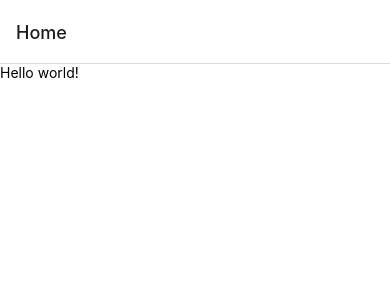
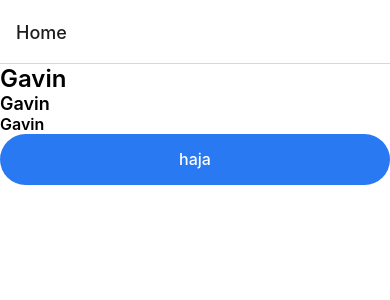
Before and after one commit to zhuodp/DonationApp, a React Native app: screen / in a window 390 px wide. Shown: the top 300 px of the page. Built offline with nearby package versions, Linux system fonts and the light colour scheme.

Commit message:
ADD: basic header and button components

```diff
--- /dev/null
+++ b/components/Button/Button.js
@@ -0,0 +1,31 @@
+import React from 'react';
+import {Pressable, Text} from 'react-native';
+import PropTypes from 'prop-types';
+import style from './style';
+
+const Button = props => {
+  return (
+    <Pressable
+      disabled={props.isDisabled}
+      style={[
+        style.donateButton,
+        props.isDisabled && style.donateButtonDisabled,
+      ]}
+      onPress={() => props.onPress()}>
+      <Text style={style.donateButtonTitle}>{props.title}</Text>
+    </Pressable>
+  );
+};
+
+Button.default = {
+  isDisabled: false,
+  onPress: () => {},
+};
+
+Button.propTypes = {
+  title: PropTypes.string.isRequired,
+  isDisabled: PropTypes.bool,
+  onPress: PropTypes.func,
+};
+
+export default Button;
--- /dev/null
+++ b/components/Button/style.js
@@ -0,0 +1,23 @@
+import {StyleSheet} from 'react-native';
+
+const style = StyleSheet.create({
+  donateButton: {
+    backgroundColor: '#2979F2',
+    paddingVertical: 16,
+    justifyContent: 'center',
+    borderRadius: 50,
+  },
+  donateButtonDisabled: {
+    opacity: 0.5,
+  },
+  donateButtonTitle: {
+    fontFamily: 'Inter',
+    fontSize: 16,
+    fontWeight: '500',
+    lineHeight: 19,
+    color: 'white',
+    textAlign: 'center',
+  },
+});
+
+export default style;
--- /dev/null
+++ b/components/Header/Header.js
@@ -0,0 +1,38 @@
+import React from 'react';
+
+import {View, Text} from 'react-native';
+import PropTypes from 'prop-types';
+import style from './style';
+
+const Header = props => {
+  const styleToApply = () => {
+    switch (props.type) {
+      case 1:
+        return style.title1;
+      case 2:
+        return style.title2;
+      case 3:
+        return style.title3;
+      default:
+        return style.title1;
+    }
+  };
+
+  return (
+    <View>
+      <Text style={styleToApply(props.type)}>{props.title}</Text>
+    </View>
+  );
+};
+
+Header.default = {
+  title: '',
+  type: 1,
+};
+
+Header.propTypes = {
+  title: PropTypes.string,
+  type: PropTypes.number,
+};
+
+export default Header;
--- /dev/null
+++ b/components/Header/style.js
@@ -0,0 +1,24 @@
+import {StyleSheet} from 'react-native';
+
+const style = StyleSheet.create({
+  title1: {
+    fontFamily: 'Inter',
+    fontSize: 24,
+    lineHeight: 29,
+    fontWeight: '600',
+  },
+  title2: {
+    fontFamily: 'Inter',
+    fontSize: 18,
+    lineHeight: 22,
+    fontWeight: '600',
+  },
+  title3: {
+    fontFamily: 'Inter',
+    fontSize: 16,
+    lineHeight: 19,
+    fontWeight: '600',
+  },
+});
+
+export default style;
--- a/navigation/MainNavigation.js
+++ b/navigation/MainNavigation.js
@@ -8,7 +8,7 @@ const Stack = createStackNavigator();
 const MainNavigation = () => {
   return (
     <Stack.Navigator>
-      <Stack.Screen name='Home' component={Home} />
+      <Stack.Screen name={Routes.Home} component={Home} />
     </Stack.Navigator>
   );
 };
--- a/package.json
+++ b/package.json
@@ -13,6 +13,7 @@
     "@react-native-masked-view/masked-view": "^0.3.1",
     "@react-navigation/native": "^6.1.18",
     "@react-navigation/stack": "^6.4.1",
+    "prop-types": "^15.8.1",
     "react": "18.3.1",
     "react-native": "0.75.4",
     "react-native-device-info": "^13.0.0",
--- a/screen/Home/Home.js
+++ b/screen/Home/Home.js
@@ -2,11 +2,21 @@ import React from 'react';
 import style from './style';
 import {SafeAreaView, Text, View} from 'react-native';
 import globalStyle from '../../assets/style/globalStyle';
+import Header from '../../components/Header/Header';
+import Button from '../../components/Button/Button';
 
 const Home = () => {
   return (
     <SafeAreaView style={[globalStyle.backgroundWhite, globalStyle.flex]}>
-      <Text>Hello world!</Text>
+      <Header title={'Gavin'} type={1} />
+      <Header title={'Gavin'} type={2} />
+      <Header title={'Gavin'} type={3} />
+      <Button
+        title={'haja'}
+        onPress={() => {
+          console.log('just pressed it ');
+        }}
+      />
     </SafeAreaView>
   );
 };
```
Also changed, not shown: 1 other file (tests, documents, lock files or other folders).
